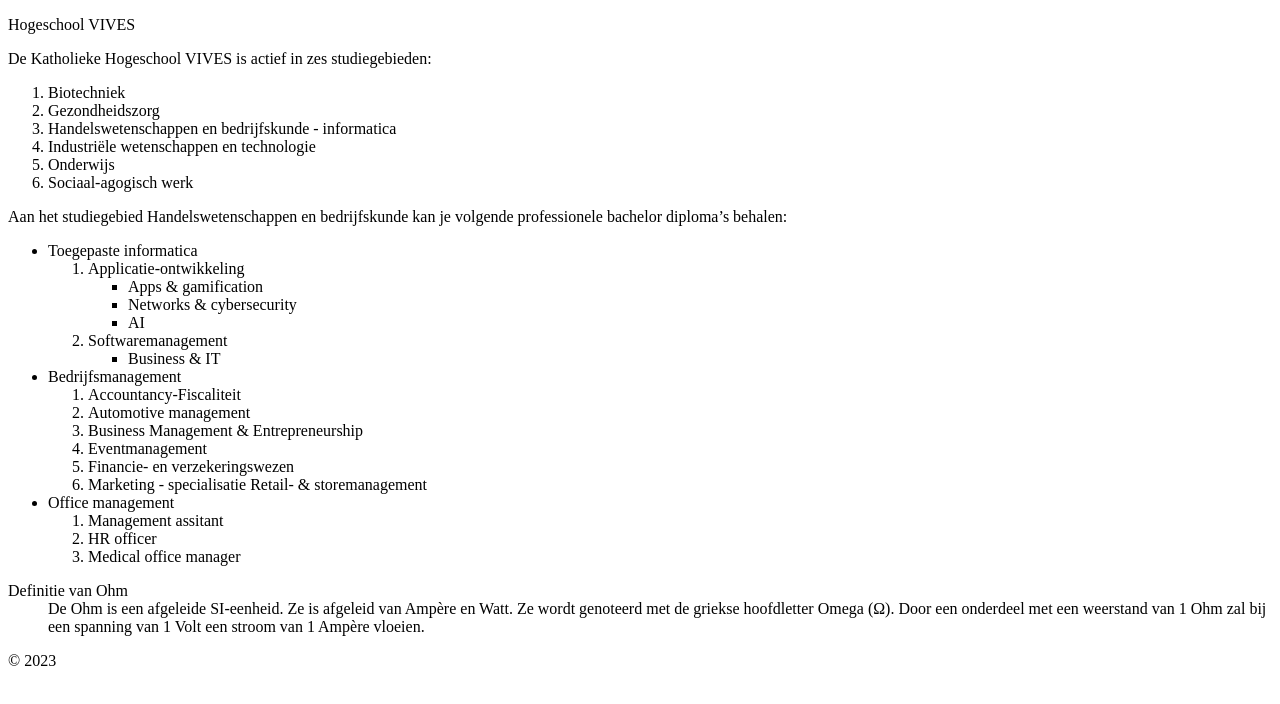
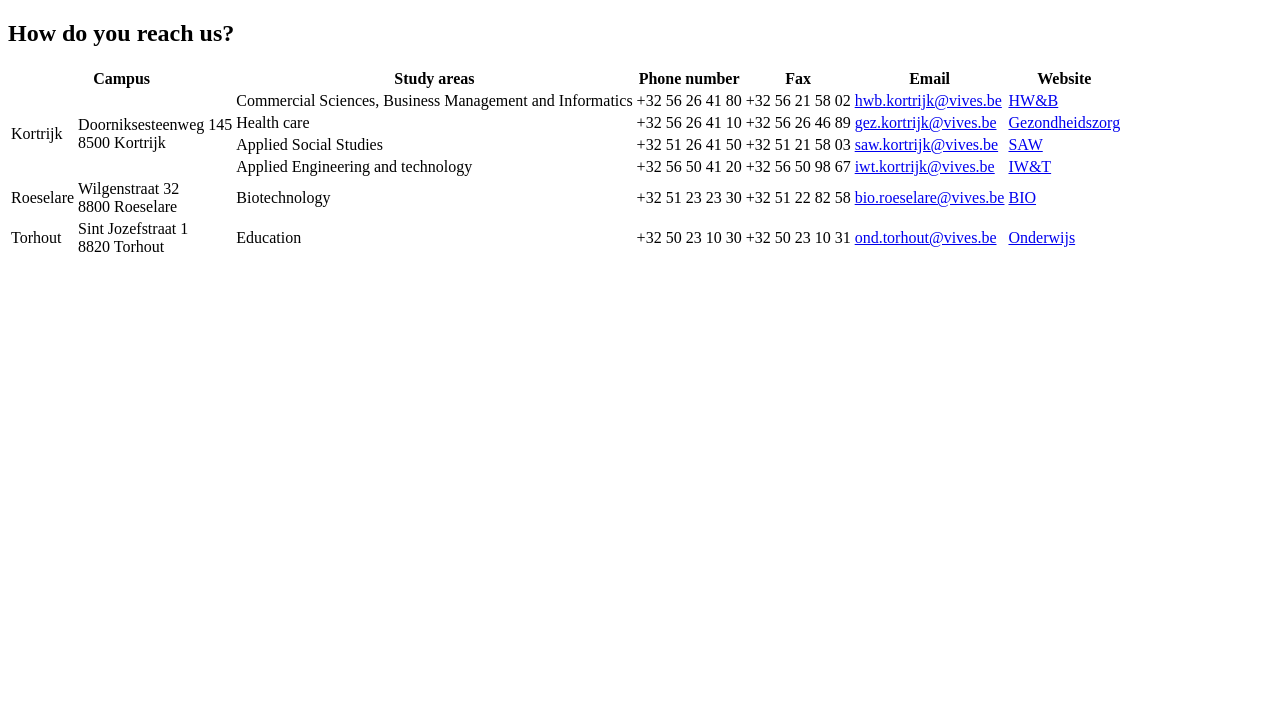
Before and after one commit to BenLahbibLaaraj/BenLahbibLaaraj.github.io, a plain HTML site: page Labo 3/index.html in a window 1280 px wide. Drawn offline with Linux system fonts and the light colour scheme.

Commit message:
Add files via upload

```diff
--- a/Labo 3/index.html
+++ b/Labo 3/index.html
@@ -2,66 +2,71 @@
 <html lang="en">
 <head>
     <meta charset="UTF-8">
-    <title>onderwijs aanbod </title>
+    <title>tabel</title>
 </head>
 <body>
-<p>Hogeschool VIVES</p>
-<p>De Katholieke Hogeschool VIVES is actief in zes studiegebieden:</p>
-<ol>
-  <li>Biotechniek</li>
-  <li>Gezondheidszorg</li>
-  <li>Handelswetenschappen en bedrijfskunde - informatica</li>
-  <li>Industriële wetenschappen en technologie</li>
-  <li>Onderwijs</li>
-  <li>Sociaal-agogisch werk</li>
-</ol>
-<p>Aan het studiegebied Handelswetenschappen en bedrijfskunde kan je volgende professionele
-  bachelor diploma’s behalen:</p>
-<ul>
-  <li>Toegepaste informatica
-    <ol>
-      <li>Applicatie-ontwikkeling
-        <ul>
-          <li>Apps & gamification</li>
-          <li>Networks & cybersecurity</li>
-          <li>AI</li>
-        </ul>
-      </li>
-      <li>Softwaremanagement
-        <ul>
-          <li>Business & IT</li>
-        </ul>
-      </li>
-    </ol>
-  </li>
-  <li>Bedrijfsmanagement
-    <ol>
-      <li>Accountancy-Fiscaliteit</li>
-      <li>Automotive management</li>
-      <li>Business Management & Entrepreneurship</li>
-      <li>Eventmanagement</li>
-      <li>Financie- en verzekeringswezen</li>
-      <li>Marketing - specialisatie Retail- & storemanagement</li>
-    </ol>
-  </li>
-  <li>Office management
-    <ol>
-      <li>Management assitant</li>
-      <li>HR officer</li>
-      <li>Medical office manager</li>
-    </ol>
-  </li>
-</ul>
-
-<dl>
-  <dt>Definitie van Ohm</dt>
-  <dd>
-    De Ohm is een afgeleide SI-eenheid. Ze is afgeleid van Ampère en Watt. Ze wordt genoteerd
-    met de griekse hoofdletter Omega (Ω). Door een onderdeel met een weerstand van 1 Ohm
-    zal bij een spanning van 1 Volt een stroom van 1 Ampère vloeien.
-  </dd>
-</dl>
-
-<p>&copy; 2023</p>
+<h2>How do you reach us?</h2>
+<table>
+    <thead>
+    <tr>
+        <th colspan="2">Campus</th>
+        <th>Study areas</th>
+        <th>Phone number</th>
+        <th>Fax</th>
+        <th>Email</th>
+        <th>Website</th>
+    </tr>
+    </thead>
+    <tbody>
+    <tr>
+        <td rowspan="4">Kortrijk</td>
+        <td rowspan="4">Doorniksesteenweg 145<br> 8500 Kortrijk</td>
+        <td>Commercial Sciences, Business Management and Informatics</td>
+        <td>+32 56 26 41 80</td>
+        <td>+32 56 21 58 02</td>
+        <td><a href="mailto:hwb.kortrijk@vives.be">hwb.kortrijk@vives.be</a></td>
+        <td><a href="https://google.com">HW&B</a></td>
+    </tr>
+    <tr>
+        <td>Health care</td>
+        <td>+32 56 26 41 10</td>
+        <td>+32 56 26 46 89</td>
+        <td><a href="mailto:gez.kortrijk@vives.be">gez.kortrijk@vives.be</a></td>
+        <td><a href="https://google.com">Gezondheidszorg</a></td>
+    </tr>
+    <tr>
+        <td>Applied Social Studies</td>
+        <td>+32 51 26 41 50</td>
+        <td>+32 51 21 58 03</td>
+        <td><a href="mailto:saw.kortrijk@vives.be">saw.kortrijk@vives.be</a></td>
+        <td><a href="https://google.com">SAW</a></td>
+    </tr>
+    <tr>
+        <td>Applied Engineering and technology</td>
+        <td>+32 56 50 41 20</td>
+        <td>+32 56 50 98 67</td>
+        <td><a href="mailto:iwt.kortrijk@vives.be">iwt.kortrijk@vives.be</a></td>
+        <td><a href="https://google.com">IW&T</a></td>
+    </tr>
+    <tr>
+        <td>Roeselare</td>
+        <td>Wilgenstraat 32 <br>8800 Roeselare</td>
+        <td>Biotechnology</td>
+        <td>+32 51 23 23 30</td>
+        <td>+32 51 22 82 58</td>
+        <td><a href="mailto:bio.roeselare@vives.be">bio.roeselare@vives.be</a></td>
+        <td><a href="https://google.com">BIO</a></td>
+    </tr>
+    <tr>
+        <td>Torhout</td>
+        <td>Sint Jozefstraat 1<br>8820 Torhout</td>
+        <td>Education</td>
+        <td>+32 50 23 10 30</td>
+        <td>+32 50 23 10 31</td>
+        <td><a href="mailto:ond.torhout@vives.be">ond.torhout@vives.be</a></td>
+        <td><a href="https://google.com">Onderwijs</a></td>
+    </tr>
+    </tbody>
+</table>
 </body>
 </html>
```
